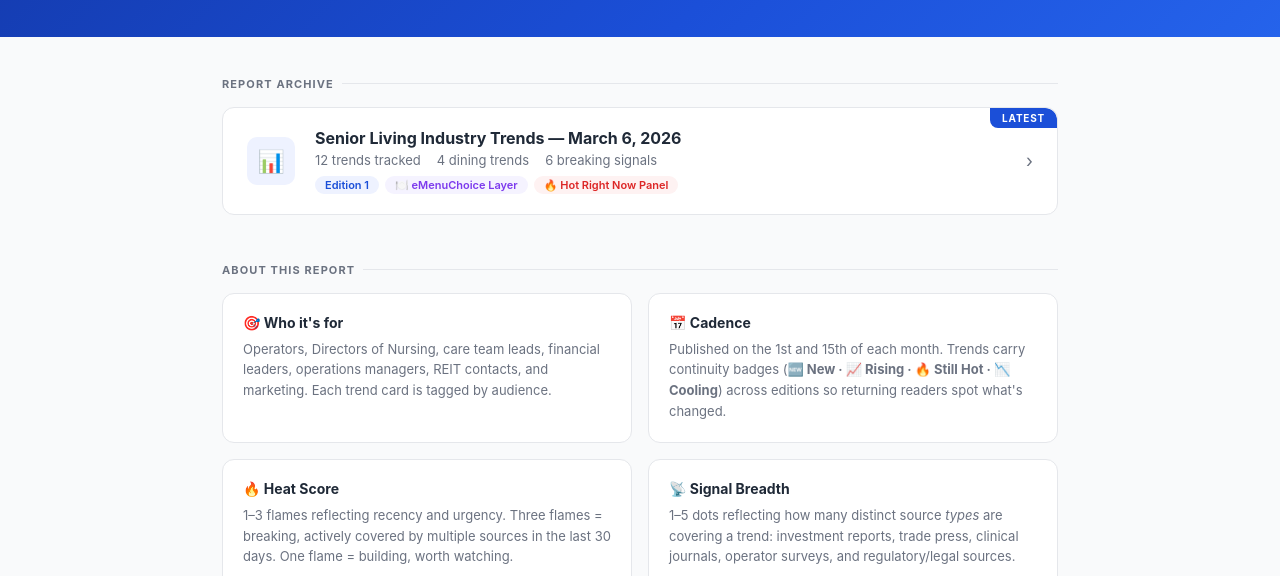
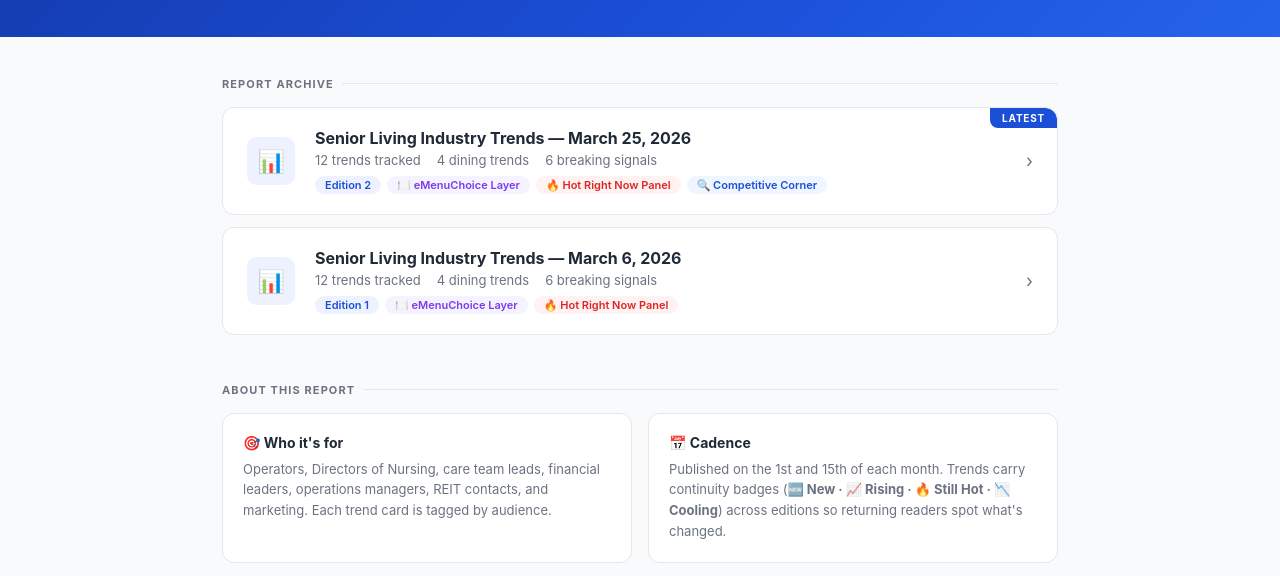
Before and after one commit to asbeldermark-creator/Senior-Living-Updates-and-Trends, a plain HTML site: page index.html in a window 1280 px wide. Shown: the part 218-794 px from the top of the page. Drawn offline with Linux system fonts and the light colour scheme.

Commit message:
Update index.html: add Edition 2 to archive, move LATEST badge
- Edition 2 (Mar 25) now shown as LATEST with Competitive Corner chip
- Edition 1 (Mar 6) moved to archive position

Co-Authored-By: Claude Sonnet 4.6 <noreply@anthropic.com>

```diff
--- a/index.html
+++ b/index.html
@@ -116,7 +116,26 @@
   <div class="section-label">Report Archive</div>
   <div class="report-list" id="reportList">
 
-    <a class="report-card latest" href="reports/eldermark-industry-trends-2026-03-06.html">
+    <a class="report-card latest" href="reports/eldermark-industry-trends-2026-03-25.html">
+      <div class="report-icon">📊</div>
+      <div class="report-info">
+        <div class="report-title">Senior Living Industry Trends — March 25, 2026</div>
+        <div class="report-meta">
+          <span>12 trends tracked</span>
+          <span>4 dining trends</span>
+          <span>6 breaking signals</span>
+        </div>
+        <div class="report-chips">
+          <span class="chip">Edition 2</span>
+          <span class="chip dining">🍽️ eMenuChoice Layer</span>
+          <span class="chip hot">🔥 Hot Right Now Panel</span>
+          <span class="chip" style="background:#EFF6FF;color:#1D4ED8;">🔍 Competitive Corner</span>
+        </div>
+      </div>
+      <div class="report-arrow">›</div>
+    </a>
+
+    <a class="report-card" href="reports/eldermark-industry-trends-2026-03-06.html">
       <div class="report-icon">📊</div>
       <div class="report-info">
         <div class="report-title">Senior Living Industry Trends — March 6, 2026</div>
```
